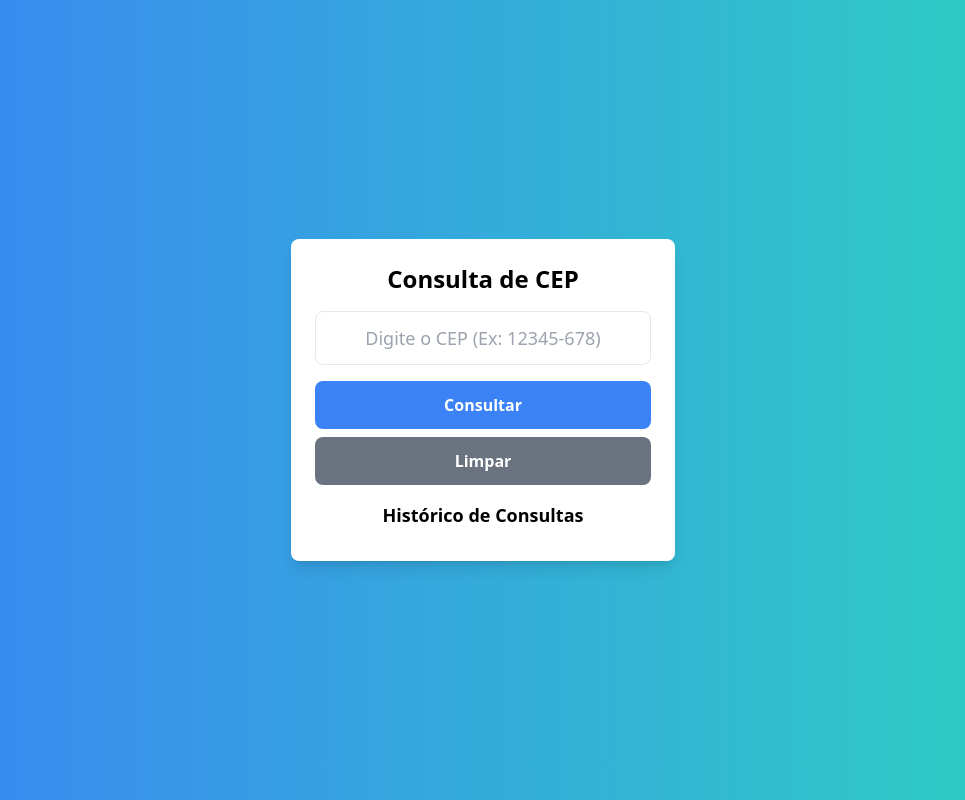
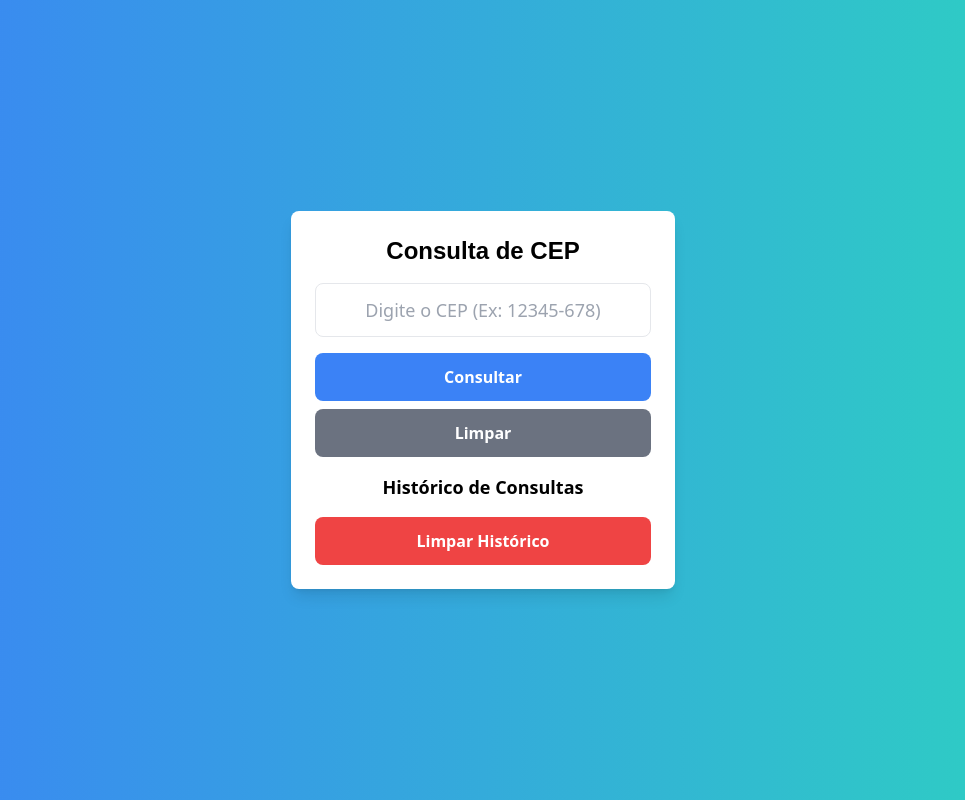
Before and after one commit to mary0077/localizadorcep, a plain HTML site: page index.html in a window 1280 px wide. Shown: the whole page, without its empty margins (157-1122 px from the left). Drawn offline with nearby package versions, Linux system fonts and the light colour scheme.

Commit message:
botão de excluir histórico do cep and readme adicionados

```diff
--- a/index.html
+++ b/index.html
@@ -18,6 +18,11 @@
             let historico = JSON.parse(localStorage.getItem("historicoCEPs")) || [];
             let lista = historico.map(item => `<li>${item.cep} - ${item.endereco}</li>`).join("");
             document.getElementById("historico").innerHTML = lista;
+        }
+
+        function limparHistorico() {
+            localStorage.removeItem("historicoCEPs");
+            document.getElementById("historico").innerHTML = "";
         }
 
         async function consultarCEP() {
@@ -66,7 +71,7 @@
 </head>
 <body class="bg-gradient-to-r from-blue-500 to-teal-400 flex items-center justify-center min-h-screen">
     <div class="bg-white p-6 rounded-lg shadow-lg w-96 text-center">
-        <h1 class="text-2xl font-bold mb-4">Consulta de CEP</h1>
+        <h1 class="text-2xl font-bold mb-4" style="font-family: 'Poppins', sans-serif;">Consulta de CEP</h1>
         <input type="text" id="cep" class="w-full p-3 border rounded-lg text-center text-lg mb-4" placeholder="Digite o CEP (Ex: 12345-678)" maxlength="9">
         <button class="w-full bg-blue-500 text-white p-3 rounded-lg font-semibold mb-2 hover:bg-blue-600" onclick="consultarCEP()">Consultar</button>
         <button class="w-full bg-gray-500 text-white p-3 rounded-lg font-semibold hover:bg-gray-600" onclick="document.getElementById('cep').value=''; document.getElementById('resultado').innerHTML='';">Limpar</button>
@@ -74,6 +79,7 @@
         <div class="mt-4">
             <h2 class="text-lg font-semibold">Histórico de Consultas</h2>
             <ul id="historico" class="text-left text-sm mt-2"></ul>
+            <button class="w-full bg-red-500 text-white p-3 rounded-lg font-semibold hover:bg-red-600 mt-2" onclick="limparHistorico()">Limpar Histórico</button>
         </div>
     </div>
 </body>
```
Also changed, not shown: assets/fotocep.png (added), 2 other files.
